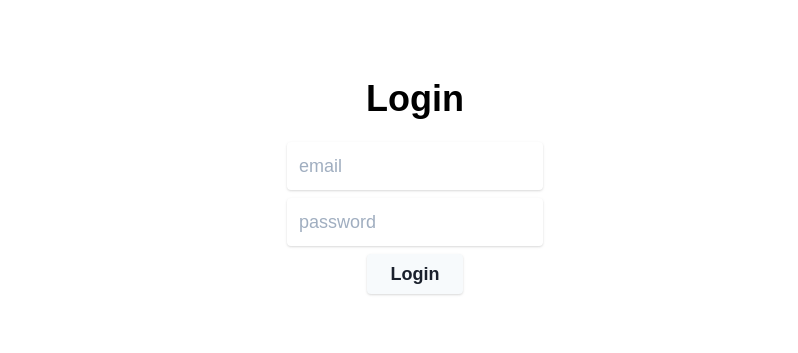
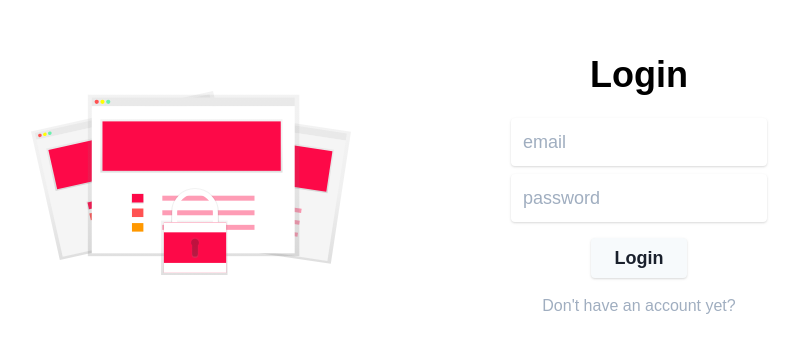
Before and after one commit to fastsurvey/console, a React (Create React App) app: page /login in a window 1280 px wide. Shown: the part 217-570 px from the top of the page, without its empty margins (225-1023 px from the left). Built offline with nearby package versions, Linux system fonts and the light colour scheme.

Commit message:
Improve login page style

```diff
--- a/src/components/buttonRow.tsx
+++ b/src/components/buttonRow.tsx
@@ -3,6 +3,7 @@ import React, {ReactNode} from 'react';
 interface ButtonRowComponentProps {
     children: ReactNode;
     center?: boolean;
+    className?: string;
 }
 
 function ButtonRowComponent(props: ButtonRowComponentProps) {
@@ -10,7 +11,9 @@ function ButtonRowComponent(props: ButtonRowComponentProps) {
         <div
             className={
                 'relative gap-x-4 flex flex-row items-center ' +
-                (props.center ? 'justify-center' : 'justify-start')
+                (props.center ? 'justify-center' : 'justify-start') +
+                ' ' +
+                (props.className ? props.className : '')
             }
         >
             {props.children}
--- /dev/null
+++ b/src/constants.ts
@@ -0,0 +1,3 @@
+export const SURVEY_BACKEND_URL = '';
+export const AUTH_BACKEND_URL =
+    'https://authentication-gz5l57j4mq-ew.a.run.app';
--- a/src/pages/LoginPage.tsx
+++ b/src/pages/LoginPage.tsx
@@ -2,6 +2,8 @@ import React, {useState} from 'react';
 import InputComponent from '../components/input';
 import ButtonComponent from '../components/button';
 import ButtonRowComponent from '../components/buttonRow';
+import LoginImage from '../assets/images/secure.svg';
+import {Link} from 'react-router-dom';
 
 interface LoginPageComponentProps {}
 
@@ -13,6 +15,20 @@ function LoginPageComponent(props: LoginPageComponentProps) {
         <main
             className={
                 'flex flex-row items-center justify-center w-100vw h-100vh'
+            }
+        >
+            <div
+                className={
+                    'flex flex-col items-center justify-center w-35vw h-100vh'
+                }
+            >
+                <div className={'w-25vw'}>
+                    <img src={LoginImage} alt='Fast Surveys' />
+                </div>
+            </div>
+            <div
+                className={
+                    'flex flex-col items-center justify-center w-35vw h-100vh'
                 }
             >
                 <div className={'w-20vw'}>
@@ -30,9 +46,17 @@ function LoginPageComponent(props: LoginPageComponentProps) {
                         type='password'
                         className={'mb-2'}
                     />
-                <ButtonRowComponent center>
+                    <ButtonRowComponent center className={'pt-2'}>
                         <ButtonComponent text='Login' />
                     </ButtonRowComponent>
+                    <div
+                        className={
+                            'w-full text-center pt-4 text-gray-500 font-weight-500'
+                        }
+                    >
+                        <Link to='/register'>Don't have an account yet?</Link>
+                    </div>
+                </div>
             </div>
         </main>
     );
--- a/tailwind.config.js
+++ b/tailwind.config.js
@@ -14,9 +14,13 @@ module.exports = {
         extend: {
             spacing: {
                 '10vh': '10vh',
+                '15vh': '15vh',
                 '20vh': '20vh',
+                '25vh': '25vh',
                 '30vh': '30vh',
+                '35vh': '35vh',
                 '40vh': '40vh',
+                '45vh': '45vh',
                 '50vh': '50vh',
                 '60vh': '60vh',
                 '70vh': '70vh',
@@ -26,8 +30,11 @@ module.exports = {
                 '10vw': '10vw',
                 '15vw': '15vw',
                 '20vw': '20vw',
+                '25vw': '25vw',
                 '30vw': '30vw',
+                '35vw': '35vw',
                 '40vw': '40vw',
+                '45vw': '45vw',
                 '50vw': '50vw',
                 '60vw': '60vw',
                 '70vw': '70vw',
```
Also changed, not shown: src/assets/images/secure.svg (added), src/assets/images/survey.svg (added). Lines whose indentation alone changed are shown as unchanged.
